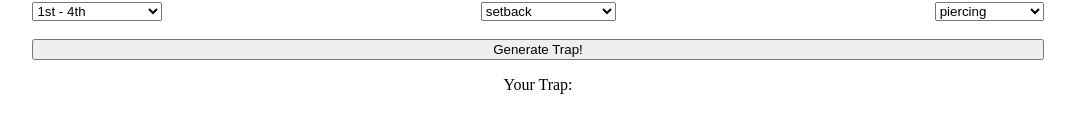
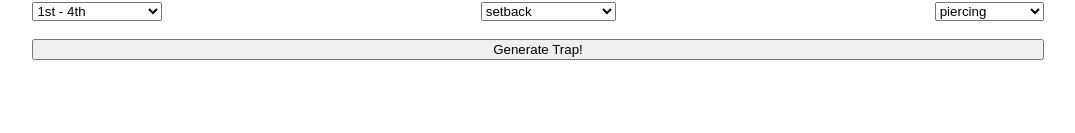
Before and after one commit to acmudd02/The-Trap-Goblin, a plain HTML site: page index.html in a window 1280 px wide. Shown: the part 445-578 px from the top of the page, without its empty margins (102-1177 px from the left). Drawn offline with nearby package versions, Linux system fonts and the light colour scheme.

```diff
--- a/index.html
+++ b/index.html
@@ -43,7 +43,6 @@
         <button type="button" id="generate" onclick="get_level()">Generate Trap!</button>
 </div>
       <div class="results">
-      <p>Your Trap:</p><br>
       <p id="trap"></p>
     </div>
       <script type="text/javascript" src="tg_js.js"></script>
```
